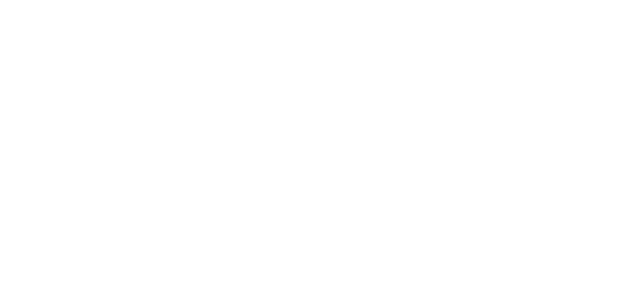
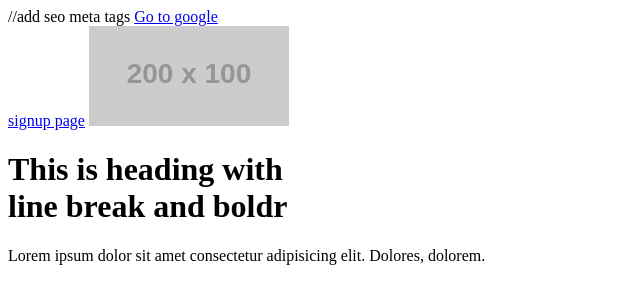
Before and after one commit to nishant551985/learning, a plain HTML site: page test.html in a window 1280 px wide. Shown: the whole page, without its empty margins (0-640 px from the left). Drawn offline with Linux system fonts and the light colour scheme; placeholder pictures from the web are drawn by us.

Commit message:
after branch creation

```diff
--- a/test.html
+++ b/test.html
@@ -3,9 +3,18 @@
 <head>
     <meta charset="UTF-8">
     <meta name="viewport" content="width=device-width, initial-scale=1.0">
+    <meta http-equiv="X-UA-Compatible" content="ie=edge">
     <title>this is test file</title>
+    //add seo meta tags
+    <meta name="description" content="This is a test HTML file for demonstration purposes.">
 </head>
 <body>
+    <a href="https://google.com" target="_blank">Go to google</a><br>
+    <a href="register.html" target="_blank">signup page</a>
+    <!--testing images -->
+    <img src="https://dummyimage.com/200x100/000/fff.png&text=Black+Background" alt="image did not load">
 
+    <h1>This is heading with <br> line break and <strong>bold</strong>r</h1>
+    <p>Lorem ipsum dolor sit amet consectetur adipisicing elit. Dolores, dolorem.</p>
 </body>
 </html>
```
